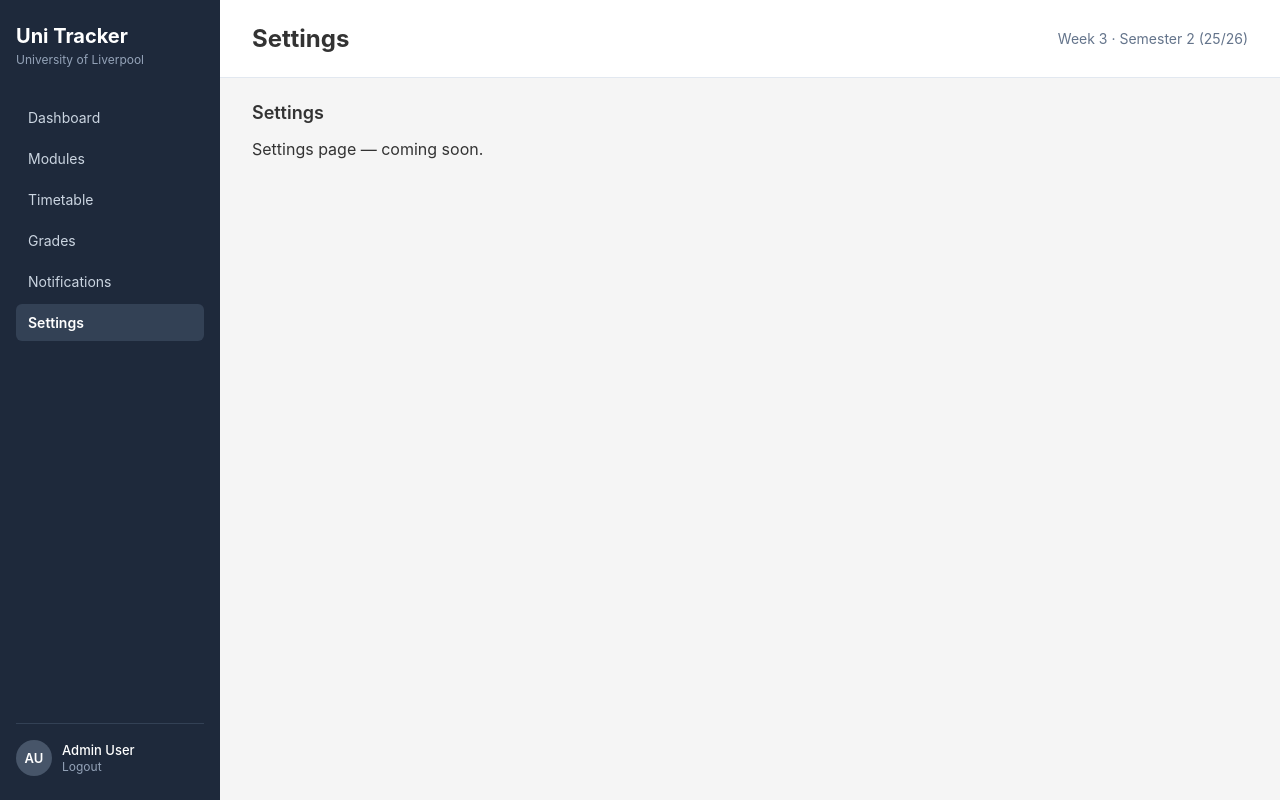
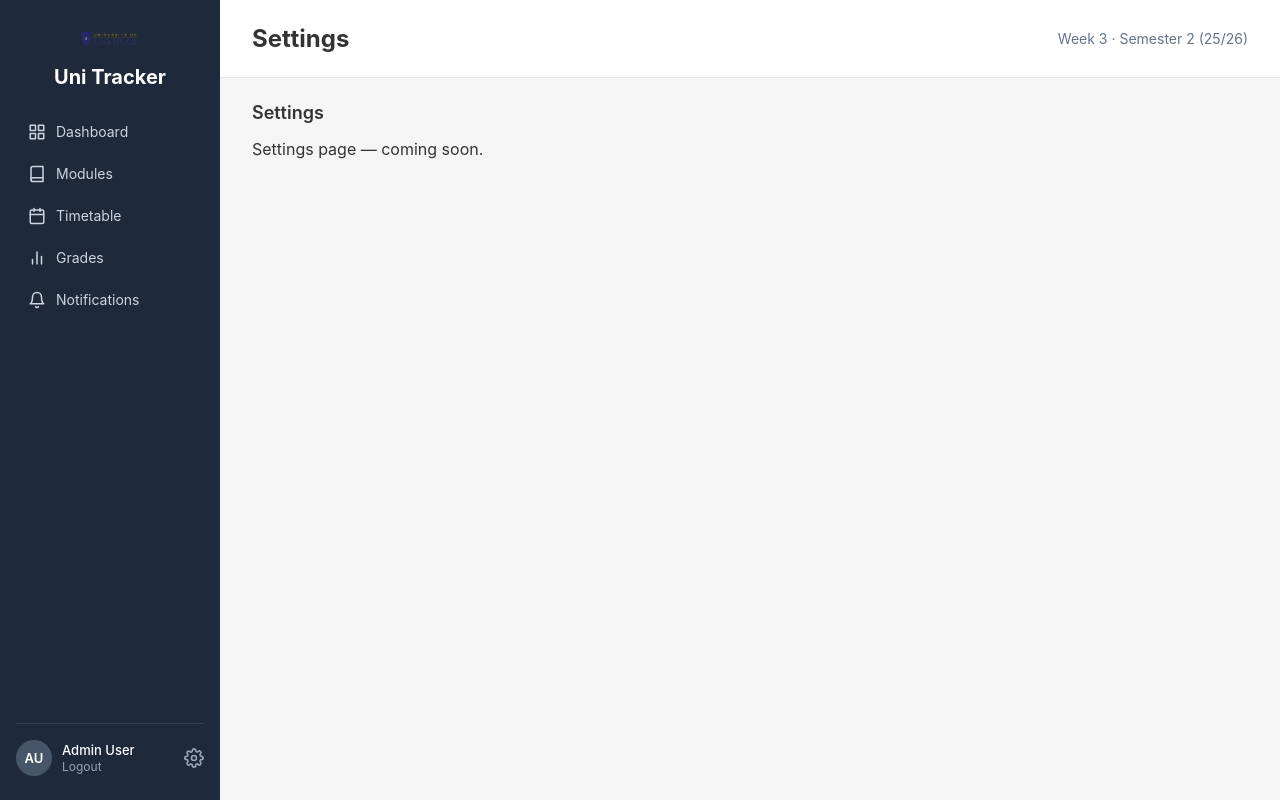
Before and after one commit to Vitto24/COMP208-Group-Project, a Django app: page /settings/ in a window 1280 px wide. Run offline with Django 5.2, Linux system fonts and the light colour scheme; a user stored in the database is signed in; parts of the project's set-up code (start-up, migrations or seed data) failed here and were passed over.

Commit message:
Overhaul sidebar with university logo, inline SVG nav icons, and a settings gear icon next to the user profile. Remove Settings text link from nav and the 'University of Liverpool' subtitle

```diff
--- a/static/css/style.css
+++ b/static/css/style.css
@@ -33,16 +33,45 @@ body {
     overflow-y: auto;
 }
 
+.sidebar-brand {
+    text-align: center;
+    margin-bottom: 24px;
+}
+
+.sidebar-logo {
+    width: 60px;
+    height: auto;
+    margin-bottom: 8px;
+}
+
 .logo {
     font-size: 20px;
     font-weight: 700;
     margin-bottom: 4px;
 }
 
-.university {
-    font-size: 12px;
+.nav-icon {
+    width: 18px;
+    height: 18px;
+    flex-shrink: 0;
+}
+
+.settings-icon {
+    margin-left: auto;
     color: #94a3b8;
-    margin-bottom: 32px;
+    width: 20px;
+    height: 20px;
+    display: flex;
+    align-items: center;
+}
+
+.settings-icon svg {
+    width: 20px;
+    height: 20px;
+}
+
+.settings-icon:hover {
+    color: #fff;
 }
 
 .nav-links {
@@ -54,7 +83,9 @@ body {
 }
 
 .nav-links a {
-    display: block;
+    display: flex;
+    align-items: center;
+    gap: 10px;
     padding: 10px 12px;
     color: #cbd5e1;
     text-decoration: none;
--- a/templates/base.html
+++ b/templates/base.html
@@ -12,16 +12,32 @@
         <!-- Sidebar -->
         <nav class="sidebar">
             <div class="sidebar-top">
-                <div class="logo">Uni Tracker</div>
-                <div class="university">University of Liverpool</div>
+                <div class="sidebar-brand">
+                    <img src="{% static 'images/university_of_liverpool_logo.png' %}" alt="University of Liverpool" class="sidebar-logo">
+                    <div class="logo">Uni Tracker</div>
+                </div>
 
                 <ul class="nav-links">
-                    <li><a href="{% url 'dashboard:dashboard' %}" class="{% block nav_dashboard %}{% endblock %}">Dashboard</a></li>
-                    <li><a href="{% url 'modules:module_list' %}" class="{% block nav_modules %}{% endblock %}">Modules</a></li>
-                    <li><a href="{% url 'timetable:timetable' %}" class="{% block nav_timetable %}{% endblock %}">Timetable</a></li>
-                    <li><a href="{% url 'grades:grades' %}" class="{% block nav_grades %}{% endblock %}">Grades</a></li>
-                    <li><a href="#" class="{% block nav_notifications %}{% endblock %}">Notifications</a></li>
-                    <li><a href="{% url 'settings_page:settings' %}" class="{% block nav_settings %}{% endblock %}">Settings</a></li>
+                    <li><a href="{% url 'dashboard:dashboard' %}" class="{% block nav_dashboard %}{% endblock %}">
+                        <svg class="nav-icon" viewBox="0 0 24 24" fill="none" stroke="currentColor" stroke-width="2" stroke-linecap="round" stroke-linejoin="round"><rect x="3" y="3" width="7" height="7"/><rect x="14" y="3" width="7" height="7"/><rect x="3" y="14" width="7" height="7"/><rect x="14" y="14" width="7" height="7"/></svg>
+                        Dashboard
+                    </a></li>
+                    <li><a href="{% url 'modules:module_list' %}" class="{% block nav_modules %}{% endblock %}">
+                        <svg class="nav-icon" viewBox="0 0 24 24" fill="none" stroke="currentColor" stroke-width="2" stroke-linecap="round" stroke-linejoin="round"><path d="M4 19.5A2.5 2.5 0 0 1 6.5 17H20"/><path d="M6.5 2H20v20H6.5A2.5 2.5 0 0 1 4 19.5v-15A2.5 2.5 0 0 1 6.5 2z"/></svg>
+                        Modules
+                    </a></li>
+                    <li><a href="{% url 'timetable:timetable' %}" class="{% block nav_timetable %}{% endblock %}">
+                        <svg class="nav-icon" viewBox="0 0 24 24" fill="none" stroke="currentColor" stroke-width="2" stroke-linecap="round" stroke-linejoin="round"><rect x="3" y="4" width="18" height="18" rx="2" ry="2"/><line x1="16" y1="2" x2="16" y2="6"/><line x1="8" y1="2" x2="8" y2="6"/><line x1="3" y1="10" x2="21" y2="10"/></svg>
+                        Timetable
+                    </a></li>
+                    <li><a href="{% url 'grades:grades' %}" class="{% block nav_grades %}{% endblock %}">
+                        <svg class="nav-icon" viewBox="0 0 24 24" fill="none" stroke="currentColor" stroke-width="2" stroke-linecap="round" stroke-linejoin="round"><line x1="18" y1="20" x2="18" y2="10"/><line x1="12" y1="20" x2="12" y2="4"/><line x1="6" y1="20" x2="6" y2="14"/></svg>
+                        Grades
+                    </a></li>
+                    <li><a href="#" class="{% block nav_notifications %}{% endblock %}">
+                        <svg class="nav-icon" viewBox="0 0 24 24" fill="none" stroke="currentColor" stroke-width="2" stroke-linecap="round" stroke-linejoin="round"><path d="M18 8A6 6 0 0 0 6 8c0 7-3 9-3 9h18s-3-2-3-9"/><path d="M13.73 21a2 2 0 0 1-3.46 0"/></svg>
+                        Notifications
+                    </a></li>
                 </ul>
             </div>
 
@@ -33,6 +49,9 @@
                             <div class="user-name">{{ user.get_full_name|default:user.username }}</div>
                             <a href="{% url 'accounts:logout' %}" class="logout-link">Logout</a>
                         </div>
+                        <a href="{% url 'settings_page:settings' %}" class="settings-icon" title="Settings">
+                            <svg viewBox="0 0 24 24" fill="none" stroke="currentColor" stroke-width="2" stroke-linecap="round" stroke-linejoin="round"><circle cx="12" cy="12" r="3"/><path d="M19.4 15a1.65 1.65 0 0 0 .33 1.82l.06.06a2 2 0 0 1-2.83 2.83l-.06-.06a1.65 1.65 0 0 0-1.82-.33 1.65 1.65 0 0 0-1 1.51V21a2 2 0 0 1-4 0v-.09A1.65 1.65 0 0 0 9 19.4a1.65 1.65 0 0 0-1.82.33l-.06.06a2 2 0 0 1-2.83-2.83l.06-.06A1.65 1.65 0 0 0 4.68 15a1.65 1.65 0 0 0-1.51-1H3a2 2 0 0 1 0-4h.09A1.65 1.65 0 0 0 4.6 9a1.65 1.65 0 0 0-.33-1.82l-.06-.06a2 2 0 0 1 2.83-2.83l.06.06A1.65 1.65 0 0 0 9 4.68a1.65 1.65 0 0 0 1-1.51V3a2 2 0 0 1 4 0v.09a1.65 1.65 0 0 0 1 1.51 1.65 1.65 0 0 0 1.82-.33l.06-.06a2 2 0 0 1 2.83 2.83l-.06.06A1.65 1.65 0 0 0 19.4 9a1.65 1.65 0 0 0 1.51 1H21a2 2 0 0 1 0 4h-.09a1.65 1.65 0 0 0-1.51 1z"/></svg>
+                        </a>
                     </div>
                 {% else %}
                     <a href="{% url 'accounts:login' %}" class="login-link">Login</a>
--- a/templates/settings_page/settings.html
+++ b/templates/settings_page/settings.html
@@ -1,7 +1,6 @@
 {% extends 'base.html' %}
 
 {% block title %}Settings — Uni Tracker{% endblock %}
-{% block nav_settings %}active{% endblock %}
 {% block page_title %}Settings{% endblock %}
 
 {% block content %}
```
Also changed, not shown: static/images/uni_track_logo.png (added), static/images/university_of_liverpool_logo.png (added).
